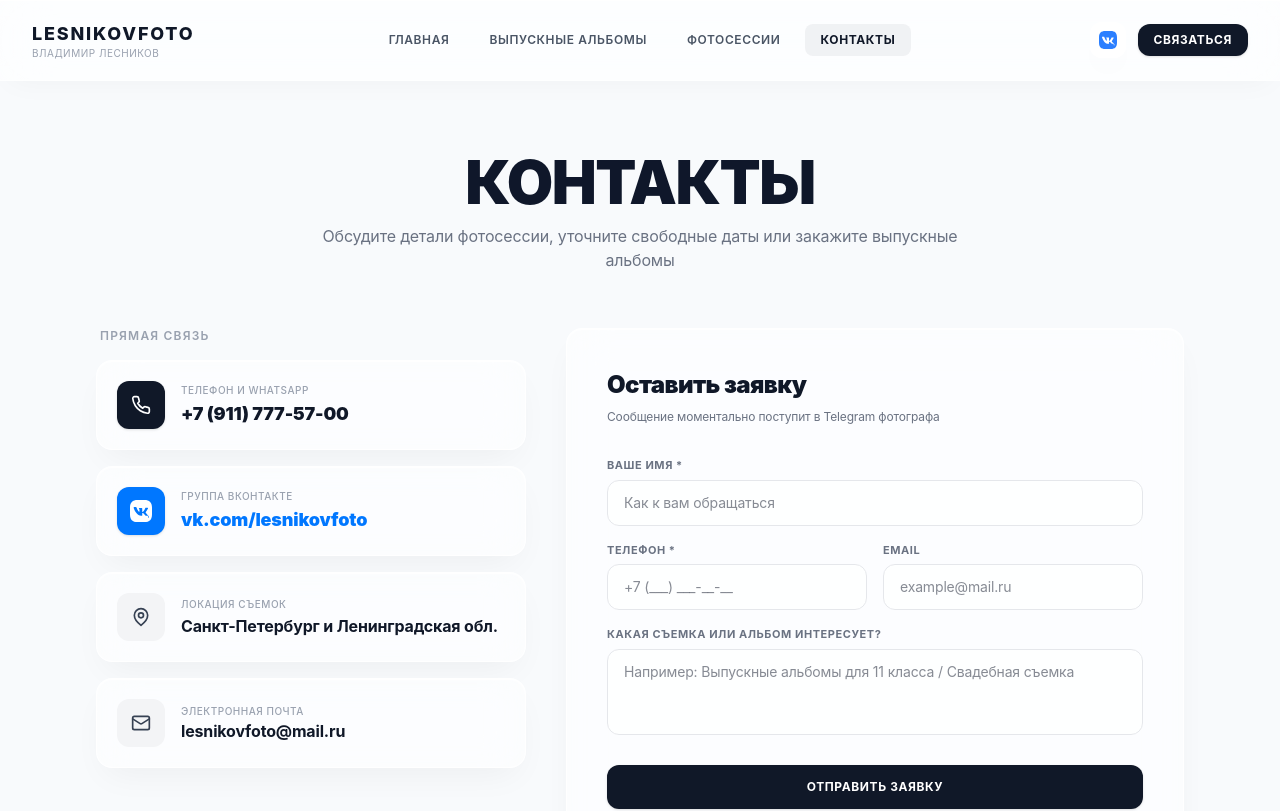
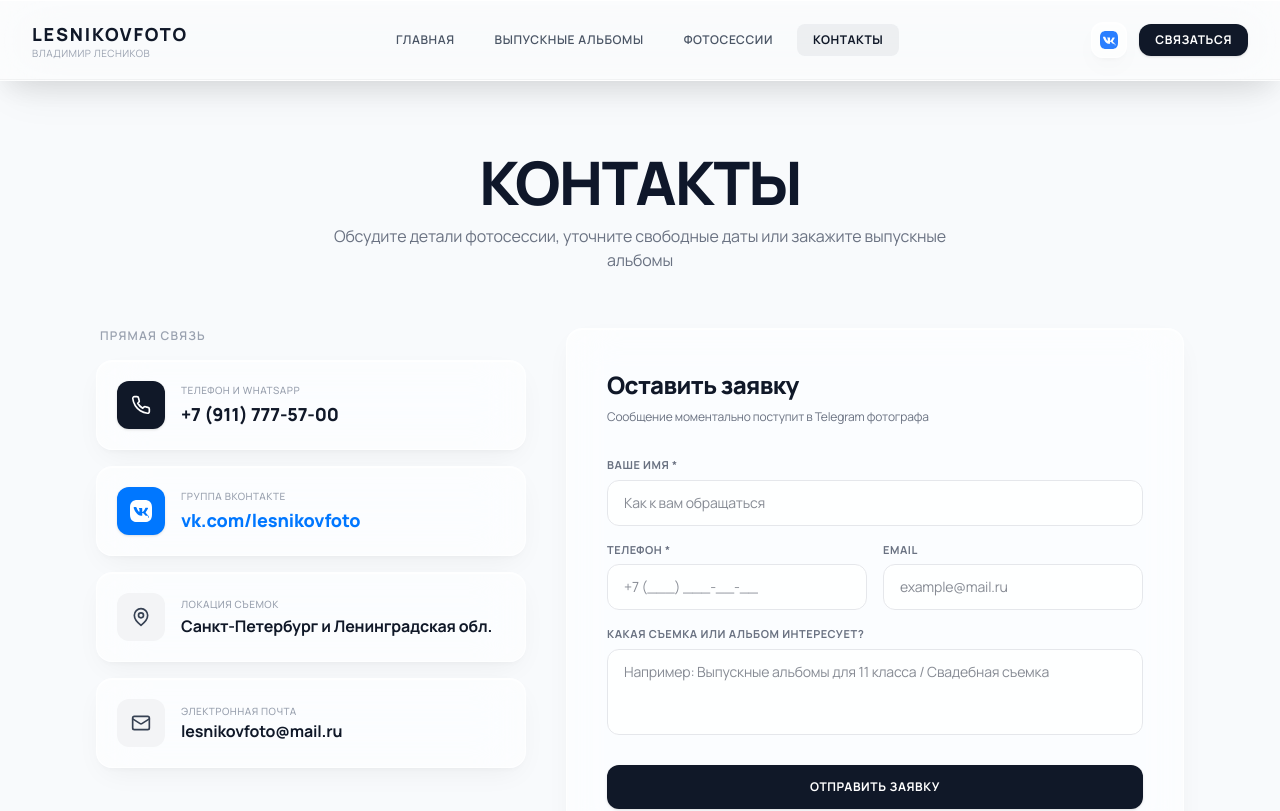
Before and after one commit to rin0n0/lesnikov_site, a Vue app in the folder frontend/: page /contacts in a window 1280 px wide. Shown: the top 811 px of the page. Built offline with nearby package versions, Linux system fonts and the light colour scheme; no server answers; the HTML template or start-up script is replaced by a standard one.

Commit message:
Implement authentic 3D liquid glass header with specular highlights and deep refractive blur

```diff
--- a/frontend/src/style.css
+++ b/frontend/src/style.css
@@ -1,78 +1,146 @@
+@import url('https://fonts.googleapis.com/css2?family=Manrope:wght@300;400;500;600;700;800&display=swap');
 @import "tailwindcss";
-@import url('https://fonts.googleapis.com/css2?family=Manrope:wght@300;400;500;600;700;800&display=swap');
 
-@layer base {
 :root {
   --bg-color: #f8fafc;
   --text-color: #0f172a;
 }
+
 @media (prefers-color-scheme: dark) {
   :root {
-      --bg-color: #090d16;
+    --bg-color: #080c14;
     --text-color: #f8fafc;
   }
 }
+
+.dark {
+  --bg-color: #080c14;
+  --text-color: #f8fafc;
+}
+
 body {
   background-color: var(--bg-color);
   color: var(--text-color);
   font-family: 'Manrope', -apple-system, BlinkMacSystemFont, sans-serif;
   letter-spacing: -0.01em;
-  }
+  overflow-x: hidden;
 }
 
-/* 2026 Liquid Crystal / 3D Glass Utilities */
+/* ==========================================================================
+   2026 Realistic 3D Liquid Glass (Жидкое стекло с объемом, преломлением и бликом)
+   ========================================================================== */
+
 .liquid-glass {
-  background: rgba(255, 255, 255, 0.7);
-  backdrop-filter: blur(24px) saturate(190%);
-  -webkit-backdrop-filter: blur(24px) saturate(190%);
-  border-bottom: 1px solid rgba(255, 255, 255, 0.6);
+  background: rgba(255, 255, 255, 0.65) !important;
+  backdrop-filter: blur(28px) saturate(220%) contrast(92%) !important;
+  -webkit-backdrop-filter: blur(28px) saturate(220%) contrast(92%) !important;
+  border-bottom: 1px solid rgba(255, 255, 255, 0.4);
   box-shadow:
-    0 10px 30px -10px rgba(0, 0, 0, 0.04),
-    0 1px 0 0 rgba(255, 255, 255, 0.8) inset;
+    0 1px 0 0 rgba(255, 255, 255, 0.9) inset,
+    0 -1px 0 0 rgba(0, 0, 0, 0.04) inset,
+    0 10px 30px -5px rgba(0, 0, 0, 0.1),
+    0 20px 45px -12px rgba(0, 0, 0, 0.08);
+}
+
+.liquid-glass::after {
+  content: "";
+  position: absolute;
+  bottom: -1px;
+  left: 0;
+  right: 0;
+  height: 1px;
+  background: linear-gradient(90deg, transparent 0%, rgba(255, 255, 255, 0.9) 30%, rgba(255, 255, 255, 0.9) 70%, transparent 100%);
+  pointer-events: none;
 }
 
 @media (prefers-color-scheme: dark) {
   .liquid-glass {
-    background: rgba(10, 15, 29, 0.75);
-    backdrop-filter: blur(24px) saturate(180%);
-    -webkit-backdrop-filter: blur(24px) saturate(180%);
+    background: rgba(8, 12, 20, 0.65) !important;
+    backdrop-filter: blur(28px) saturate(220%) contrast(92%) !important;
+    -webkit-backdrop-filter: blur(28px) saturate(220%) contrast(92%) !important;
     border-bottom: 1px solid rgba(255, 255, 255, 0.08);
     box-shadow:
-      0 15px 35px -10px rgba(0, 0, 0, 0.6),
-      0 1px 0 0 rgba(255, 255, 255, 0.1) inset;
+      0 1px 0 0 rgba(255, 255, 255, 0.2) inset,
+      0 -1px 0 0 rgba(0, 0, 0, 0.6) inset,
+      0 15px 35px -5px rgba(0, 0, 0, 0.7),
+      0 30px 60px -15px rgba(0, 0, 0, 0.95);
+  }
+
+  .liquid-glass::after {
+    background: linear-gradient(90deg, transparent 0%, rgba(255, 255, 255, 0.3) 30%, rgba(255, 255, 255, 0.3) 70%, transparent 100%);
   }
 }
 
+.dark .liquid-glass {
+  background: rgba(8, 12, 20, 0.65) !important;
+  backdrop-filter: blur(28px) saturate(220%) contrast(92%) !important;
+  -webkit-backdrop-filter: blur(28px) saturate(220%) contrast(92%) !important;
+  border-bottom: 1px solid rgba(255, 255, 255, 0.08);
+  box-shadow:
+    0 1px 0 0 rgba(255, 255, 255, 0.2) inset,
+    0 -1px 0 0 rgba(0, 0, 0, 0.6) inset,
+    0 15px 35px -5px rgba(0, 0, 0, 0.7),
+    0 30px 60px -15px rgba(0, 0, 0, 0.95);
+}
+
+.dark .liquid-glass::after {
+  background: linear-gradient(90deg, transparent 0%, rgba(255, 255, 255, 0.3) 30%, rgba(255, 255, 255, 0.3) 70%, transparent 100%);
+}
+
+/* 3D Liquid Glass Cards & Badges */
 .liquid-card {
-  background: rgba(255, 255, 255, 0.6);
-  backdrop-filter: blur(20px) saturate(180%);
-  -webkit-backdrop-filter: blur(20px) saturate(180%);
-  border: 1px solid rgba(255, 255, 255, 0.8);
+  position: relative;
+  background: rgba(255, 255, 255, 0.6) !important;
+  backdrop-filter: blur(24px) saturate(200%) !important;
+  -webkit-backdrop-filter: blur(24px) saturate(200%) !important;
+  border: 1px solid rgba(255, 255, 255, 0.7);
   box-shadow:
-    0 15px 35px -10px rgba(0, 0, 0, 0.05),
-    0 1px 1px 0 rgba(255, 255, 255, 0.9) inset;
+    0 1px 1px 0 rgba(255, 255, 255, 0.9) inset,
+    0 10px 30px -8px rgba(0, 0, 0, 0.06),
+    0 4px 6px -2px rgba(0, 0, 0, 0.03);
 }
 
 @media (prefers-color-scheme: dark) {
   .liquid-card {
-    background: rgba(15, 23, 42, 0.6);
-    border: 1px solid rgba(255, 255, 255, 0.08);
+    background: rgba(15, 23, 42, 0.55) !important;
+    backdrop-filter: blur(24px) saturate(200%) !important;
+    -webkit-backdrop-filter: blur(24px) saturate(200%) !important;
+    border: 1px solid rgba(255, 255, 255, 0.1);
     box-shadow:
-      0 20px 40px -10px rgba(0, 0, 0, 0.5),
-      0 1px 1px 0 rgba(255, 255, 255, 0.15) inset;
+      0 1px 1px 0 rgba(255, 255, 255, 0.15) inset,
+      0 15px 35px -8px rgba(0, 0, 0, 0.6),
+      0 6px 12px -2px rgba(0, 0, 0, 0.4);
   }
 }
 
+.dark .liquid-card {
+  background: rgba(15, 23, 42, 0.55) !important;
+  backdrop-filter: blur(24px) saturate(200%) !important;
+  -webkit-backdrop-filter: blur(24px) saturate(200%) !important;
+  border: 1px solid rgba(255, 255, 255, 0.1);
+  box-shadow:
+    0 1px 1px 0 rgba(255, 255, 255, 0.15) inset,
+    0 15px 35px -8px rgba(0, 0, 0, 0.6),
+    0 6px 12px -2px rgba(0, 0, 0, 0.4);
+}
+
+/* 3D Active Pill Buttons */
 .liquid-btn-active {
   background: #0f172a !important;
   color: #ffffff !important;
-  box-shadow: 0 4px 15px rgba(0, 0, 0, 0.15);
+  box-shadow: 0 4px 15px rgba(0, 0, 0, 0.2), 0 1px 0 rgba(255, 255, 255, 0.2) inset;
 }
 
 @media (prefers-color-scheme: dark) {
   .liquid-btn-active {
     background: #ffffff !important;
-    color: #090d16 !important;
-    box-shadow: 0 4px 20px rgba(255, 255, 255, 0.2);
+    color: #080c14 !important;
+    box-shadow: 0 4px 20px rgba(255, 255, 255, 0.25), 0 1px 0 rgba(255, 255, 255, 0.6) inset;
   }
 }
+
+.dark .liquid-btn-active {
+  background: #ffffff !important;
+  color: #080c14 !important;
+  box-shadow: 0 4px 20px rgba(255, 255, 255, 0.25), 0 1px 0 rgba(255, 255, 255, 0.6) inset;
+}
```
Lines whose indentation alone changed are shown as unchanged.
